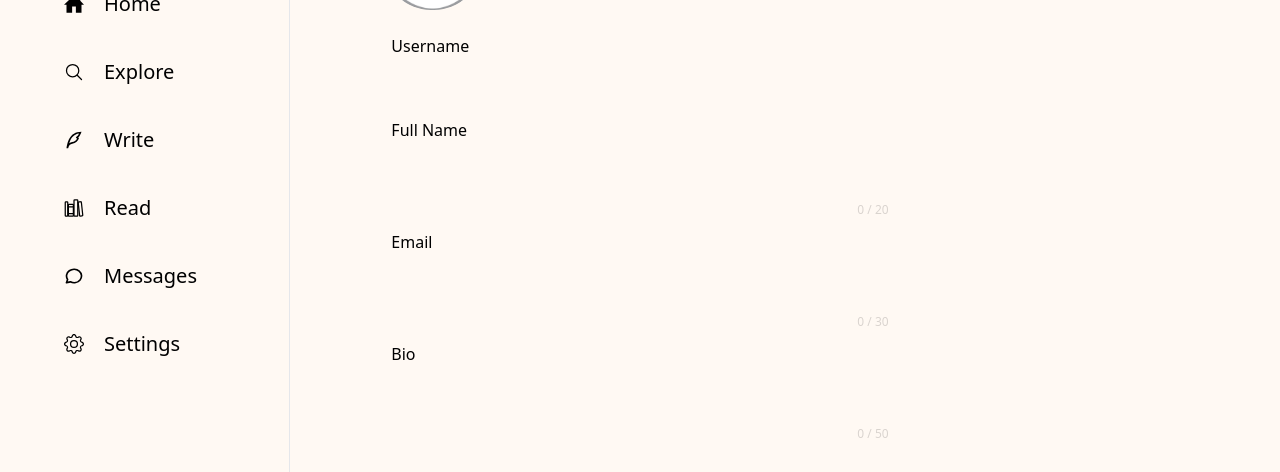
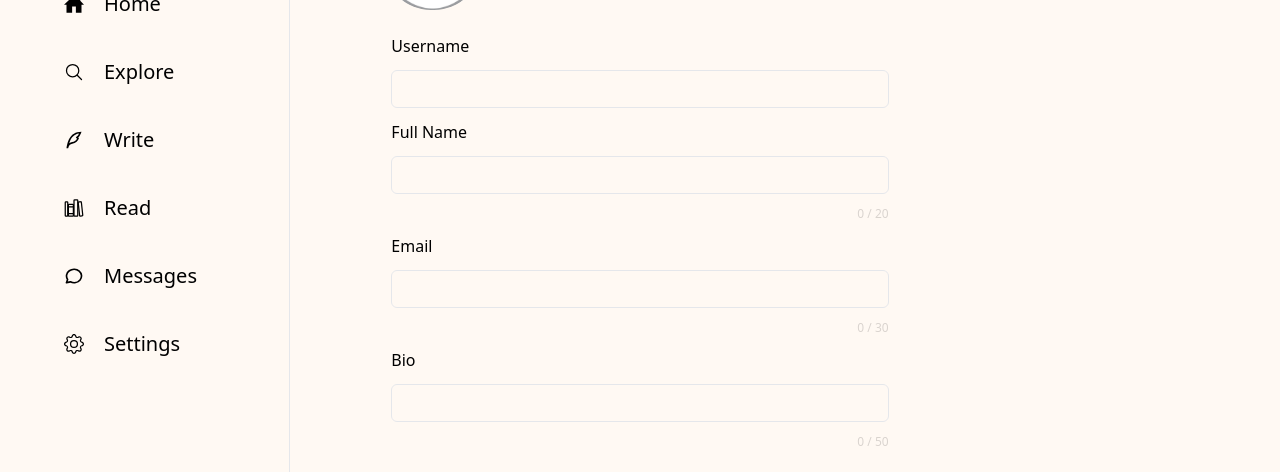
Before and after one commit to Mayurwaghgpr/Spread, a React (Vite) app in the folder Spread-FrontEnd/: page /profileEditor in a window 1280 px wide. Shown: the part 234-706 px from the top of the page. Built offline with nearby package versions, Linux system fonts and the light colour scheme; no server answers; sample sign-in values are in the browser's storage; a web font is replaced by a local one.

Commit message:
minor changes

```diff
--- a/Spread-FrontEnd/src/pages/userProfile/ProfileEditor.jsx
+++ b/Spread-FrontEnd/src/pages/userProfile/ProfileEditor.jsx
@@ -92,16 +92,18 @@ function ProfileEditor() {
 
   const { mutate, isLoading } = useMutation(editUserProfile, {
     onSuccess: (data) => {
+      uNameRef.current?.blur();
       dispatch(setUser(data));
       dispatch(
         setToast({ message: "Profile updated successfully!", type: "success" })
       );
     },
     onError: () => {
+      uNameRef.current?.blur();
       dispatch(setToast({ message: "Profile update failed.", type: "error" }));
     },
   });
-  console.log(error);
+
   return (
     <div className=" relative f sm:h-screen h-1/2 dark:*:border-[#0f0f0f] overflow-y-auto dark:bg-black">
       <article className=" flex flex-col sm:w-fit  sm:h-fit rounded-xl m-auto  dark:bg-black   my-14 px-4  border-inherit  gap-6 py-5">
@@ -169,13 +171,13 @@ function ProfileEditor() {
             <div className="w-full">
               <CommonInput
                 ref={uNameRef}
-                className={` transition-all duration-500 ${isError ? "outline outline-red-500" : "outline-none"} ${isSuccess ? " outline outline-green-500" : " outline-none"} rounded-md w-full border-inherit text-sm mt-3 flex flex-col gap-3 bg-inherit `}
+                className={`border transition-all duration-500 ${isError ? "outline outline-red-500" : "outline-none"} ${isSuccess ? "  outline-green-500" : " outline-none"} rounded-md w-full border-inherit text-sm mt-3 flex flex-col gap-3 bg-inherit `}
                 type={"text"}
                 Iname={"username"}
                 labelname={"username"}
                 disabled={isLoading}
                 onChange={debouncedHandleUsername}
-                maxLength={20}
+                maxLength={10}
                 comp={nameLoading && <Spinner className={"w-5 h-5"} />}
                 defaultValue={newInfo?.username}
               />
@@ -186,7 +188,7 @@ function ProfileEditor() {
               )}
             </div>
             <CommonInput
-              className="w-full border-inherit text-sm  flex flex-col gap-3 bg-inherit "
+              className="w-full border  rounded-md border-inherit text-sm  flex flex-col gap-3 bg-inherit "
               type={"text"}
               Iname={"displayName"}
               labelname={"Full Name"}
@@ -199,7 +201,7 @@ function ProfileEditor() {
               {`${newInfo?.displayName?.length || 0} / 20`}
             </span>{" "}
             <CommonInput
-              className="w-full border-inherit text-sm  flex flex-col gap-3 bg-inherit "
+              className="w-full border  rounded-md border-inherit text-sm  flex flex-col gap-3 bg-inherit "
               type={"email"}
               Iname={"email"}
               labelname={"email"}
@@ -212,7 +214,7 @@ function ProfileEditor() {
               {`${newInfo?.email?.length || 0} / 30`}
             </span>{" "}
             <CommonInput
-              className="w-full border-inherit text-sm  flex flex-col gap-3 bg-inherit "
+              className="w-full border  rounded-md border-inherit text-sm  flex flex-col gap-3 bg-inherit "
               type={"text"}
               Iname={"bio"}
               labelname={"Bio"}
```
